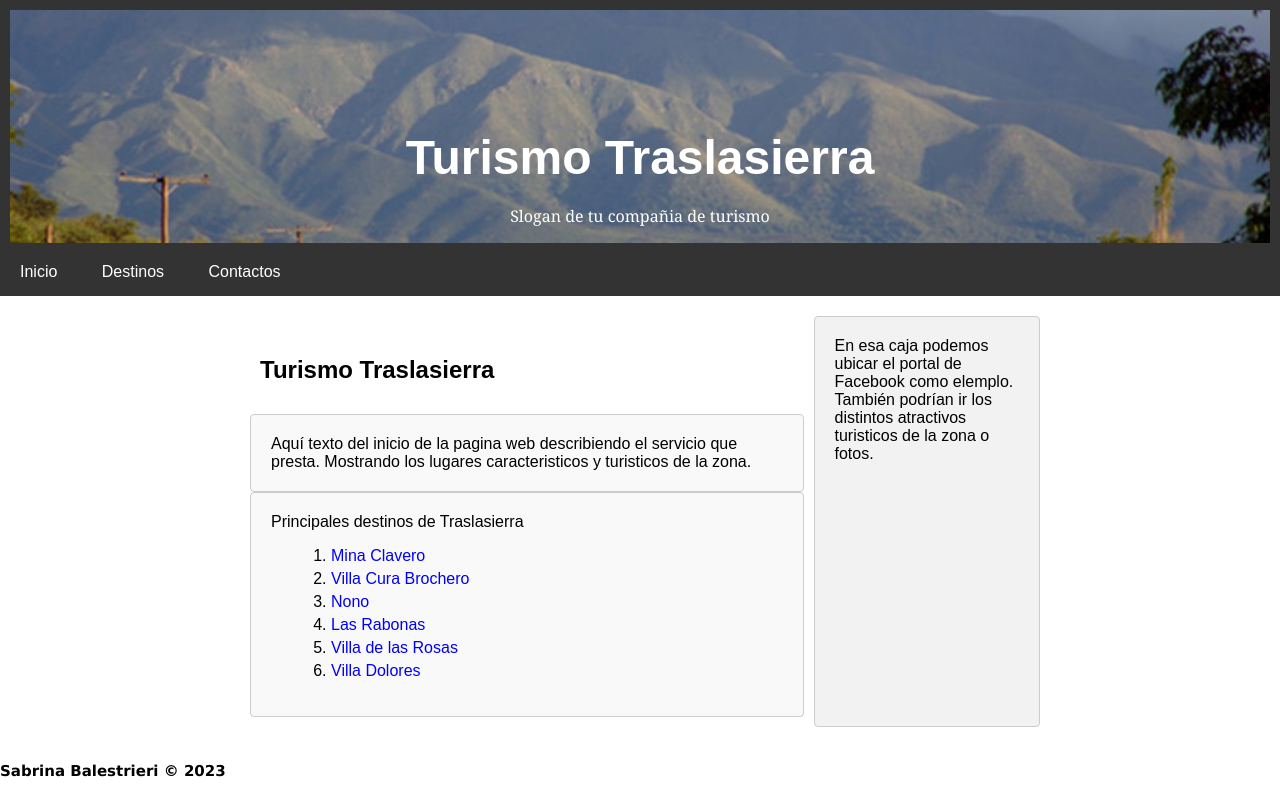
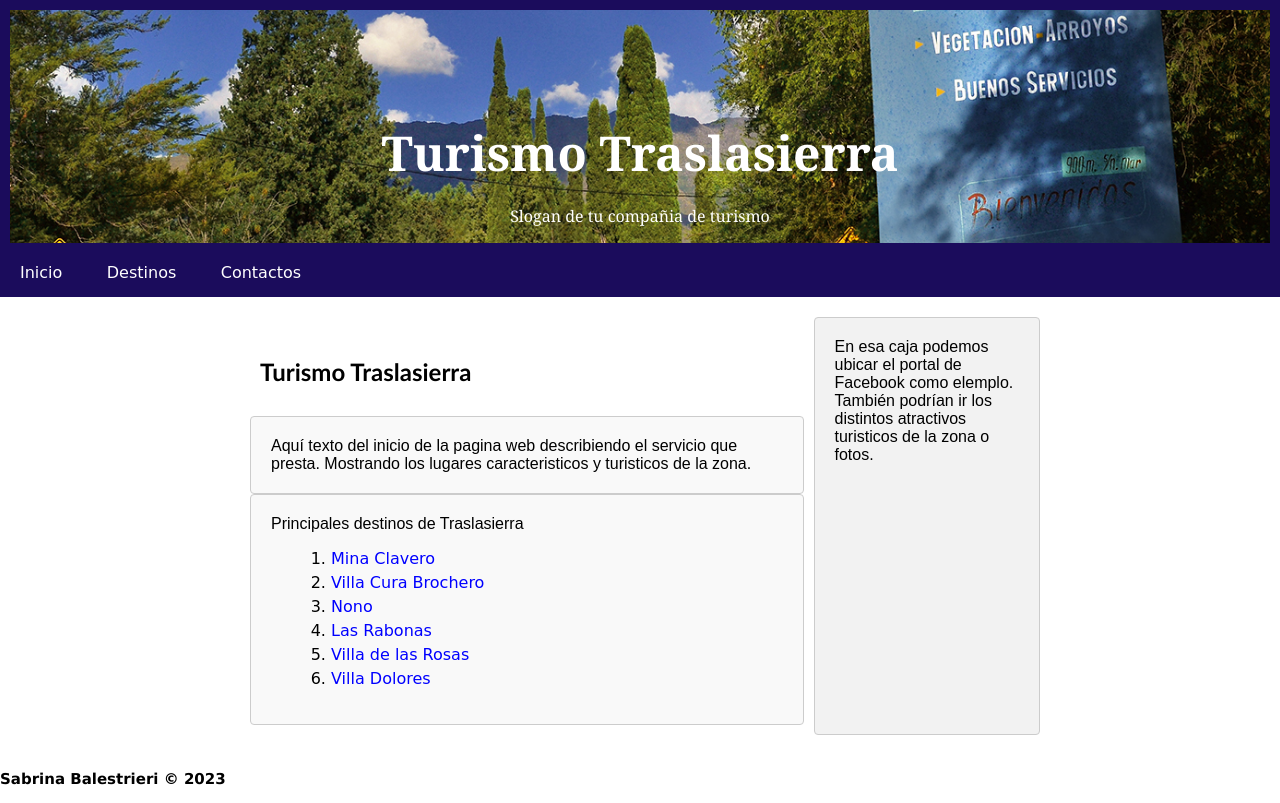
Before and after one commit to sabribales/CursoFullStack, a plain HTML site: page index.html in a window 1280 px wide. Drawn offline with Linux system fonts and the light colour scheme.

Commit message:
Update estilos.css

```diff
--- a/CSS/estilos.css
+++ b/CSS/estilos.css
@@ -22,7 +22,7 @@ body {
 
   /* Estilos del encabezado */
   header {
-    background-color: #333;
+    background-color: #1b0c5c;
     padding: 10px;
     color: #fff;
   }
@@ -33,7 +33,7 @@ body {
       list-style-type: none;
       margin: 0;
       padding: 0;
-      background-color: #333;
+      background-color: #1b0c5c;
   }
 
   nav li {
@@ -74,7 +74,7 @@ body {
   nav a:hover {
       cursor: pointer;
       color: #ffffff;
-      background-color: #319c8a;
+      background-color: #204f88;
 
   }
 
@@ -84,7 +84,7 @@ body {
   }
 
   nav ul ul a:hover {
-      background-color: #4b545f;
+      background-color: #204f88;
   }
 
   nav ul ul ul a {
@@ -111,10 +111,13 @@ body {
   h1 {
     margin-bottom: 20px;
     font-size: 3rem;
+    font-family: Cambria, Cochin, Georgia, Times, 'Times New Roman', serif;
   }
 
   h2  {
       font-size: 1.5rem;
+      font-family: 'Gill Sans', 'Gill Sans MT', Calibri, 'Trebuchet MS', sans-serif;
+
   }
   h3 {
       font-family: 'Lucida Sans', 'Lucida Sans Regular', 'Lucida Grande', 'Lucida Sans Unicode', Geneva, Verdana, sans-serif;
@@ -166,10 +169,12 @@ body {
   ol {
     list-style-type: decimal;
     margin-left: 20px;
+    font-family: 'Franklin Gothic Medium', 'Arial Narrow', Arial, sans-serif;
   }
 
   li {
     margin-bottom: 5px;
+    font-family: cursive;
   }
 
   a {
@@ -186,7 +191,7 @@ body {
   display: flex;
   align-items: end;
   justify-content: center;
-  background: url(../img/1-cordoba.jpg);
+  background: url(../img/traslasierra.jpg);
   background-size: cover;
   background-position: center;
   }
```
